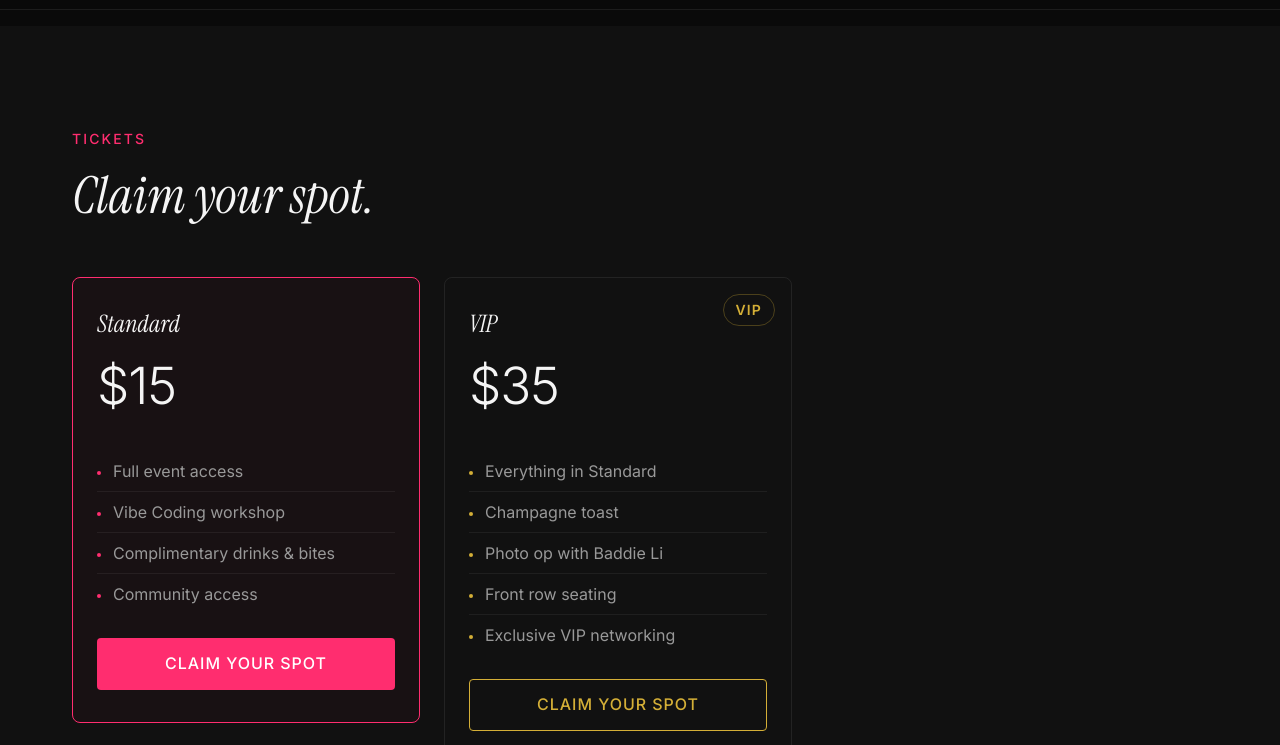
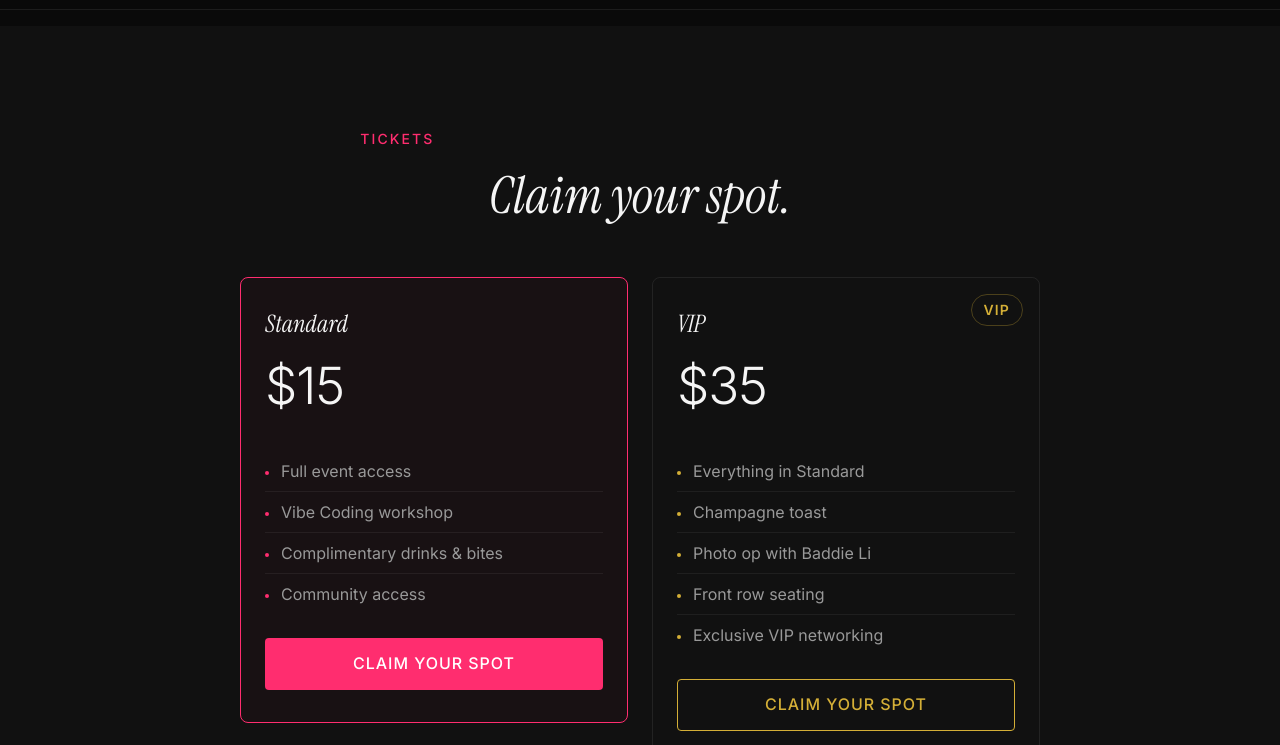
Before and after one commit to SarahMproj/hotgirlvibecoding, a plain HTML site: page index.html in a window 1280 px wide. Both pictures are taken after a click on the link "GET YOUR TICKET". Shown: the part 3990-4735 px from the top of the page. Drawn offline with Linux system fonts and the light colour scheme.

Commit message:
Stripe payment links, centered tickets layout, updated contact email

```diff
--- a/index.html
+++ b/index.html
@@ -259,7 +259,7 @@
               <li>Complimentary drinks &amp; bites</li>
               <li>Community access</li>
             </ul>
-            <a href="https://partiful.com/e/560FtF86aNtKTs67d4S3" class="btn btn--primary btn--full" target="_blank" rel="noopener noreferrer">Claim Your Spot</a>
+            <a href="https://buy.stripe.com/cNi6oH5GSf3v3Mq4LJ1sQ09" class="btn btn--primary btn--full" target="_blank" rel="noopener noreferrer">Claim Your Spot</a>
           </div>
           <div class="ticket fade-in">
             <div class="ticket__badge ticket__badge--gold">VIP</div>
@@ -272,7 +272,7 @@
               <li>Front row seating</li>
               <li>Exclusive VIP networking</li>
             </ul>
-            <a href="https://partiful.com/e/560FtF86aNtKTs67d4S3" class="btn btn--outline btn--gold btn--full" target="_blank" rel="noopener noreferrer">Claim Your Spot</a>
+            <a href="https://buy.stripe.com/dRm5kD0my3kNdn02DB1sQ08" class="btn btn--outline btn--gold btn--full" target="_blank" rel="noopener noreferrer">Claim Your Spot</a>
           </div>
         </div>
       </div>
@@ -284,7 +284,7 @@
         <div class="section__header fade-in">
           <p class="section__label">Powered By</p>
           <h2 id="sponsors-heading" class="section__title">Our Partners</h2>
-          <p class="section__desc">Sponsor partners coming soon. Interested? <a href="mailto:hello@hotgirlvibecoding.com" target="_blank" rel="noopener noreferrer">Contact us</a>.</p>
+          <p class="section__desc">Sponsor partners coming soon. Interested? <a href="mailto:sarahmarilynsocial@gmail.com" target="_blank" rel="noopener noreferrer">Contact us</a>.</p>
         </div>
         <div class="sponsor-logos fade-in">
           <div class="sponsor-placeholder"></div>
@@ -382,7 +382,7 @@
       </div>
       <div class="footer__bottom">
         <p>A NY Tech Week Activation &middot; June 2026</p>
-        <p><a href="mailto:hello@hotgirlvibecoding.com" target="_blank" rel="noopener noreferrer">hello@hotgirlvibecoding.com</a></p>
+        <p><a href="mailto:sarahmarilynsocial@gmail.com" target="_blank" rel="noopener noreferrer">sarahmarilynsocial@gmail.com</a></p>
       </div>
     </div>
   </footer>
--- a/style.css
+++ b/style.css
@@ -957,6 +957,14 @@
   background: var(--color-surface);
 }
 
+.tickets-section .section__header {
+  text-align: center;
+}
+
+.tickets-section .section__header .section__desc {
+  margin-inline: auto;
+}
+
 .tickets-grid {
   display: grid;
   grid-template-columns: 1fr;
@@ -971,7 +979,8 @@
   }
   .tickets-grid--two {
     grid-template-columns: repeat(2, 1fr);
-    max-width: 720px;
+    max-width: 800px;
+    margin-inline: auto;
   }
 }
 
```
